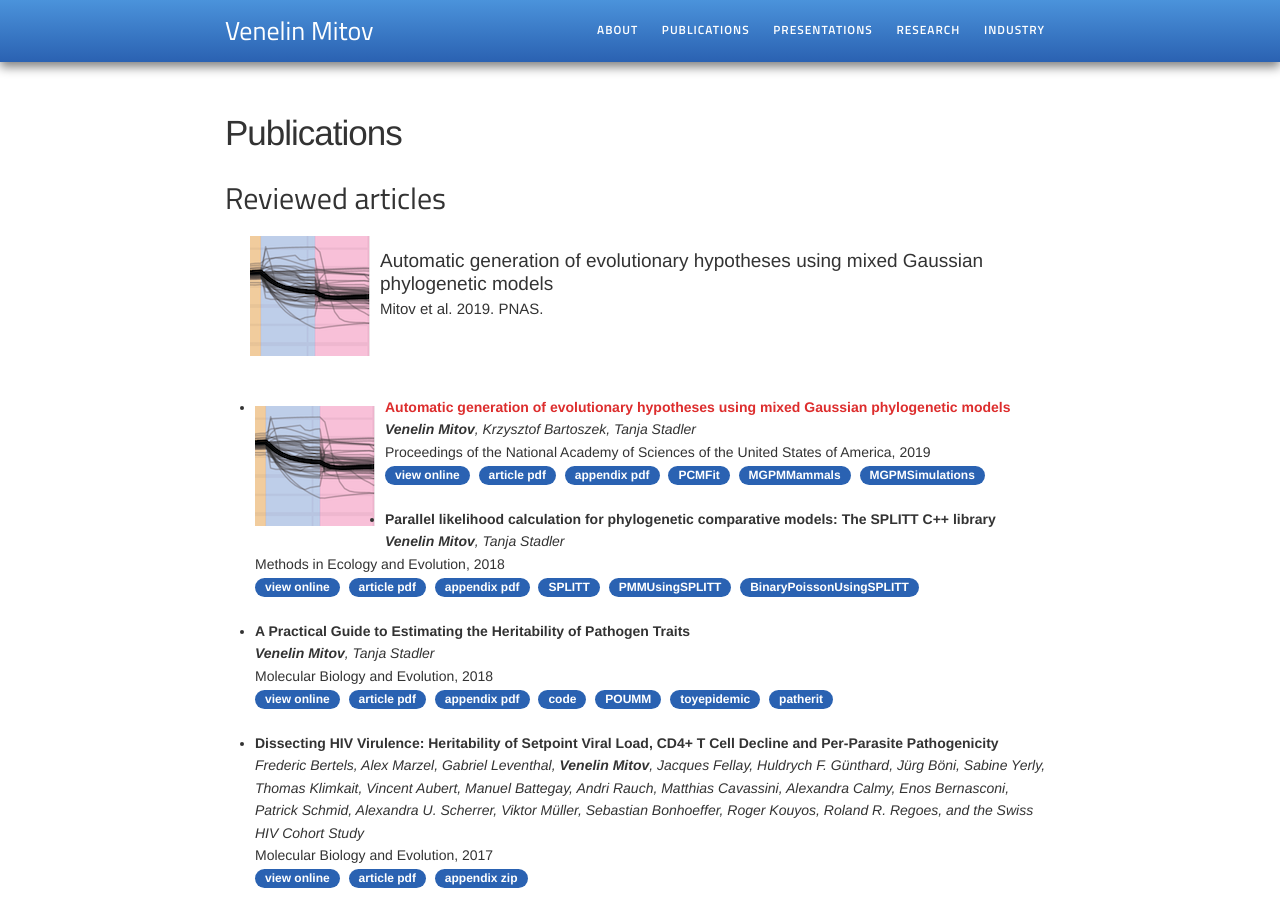
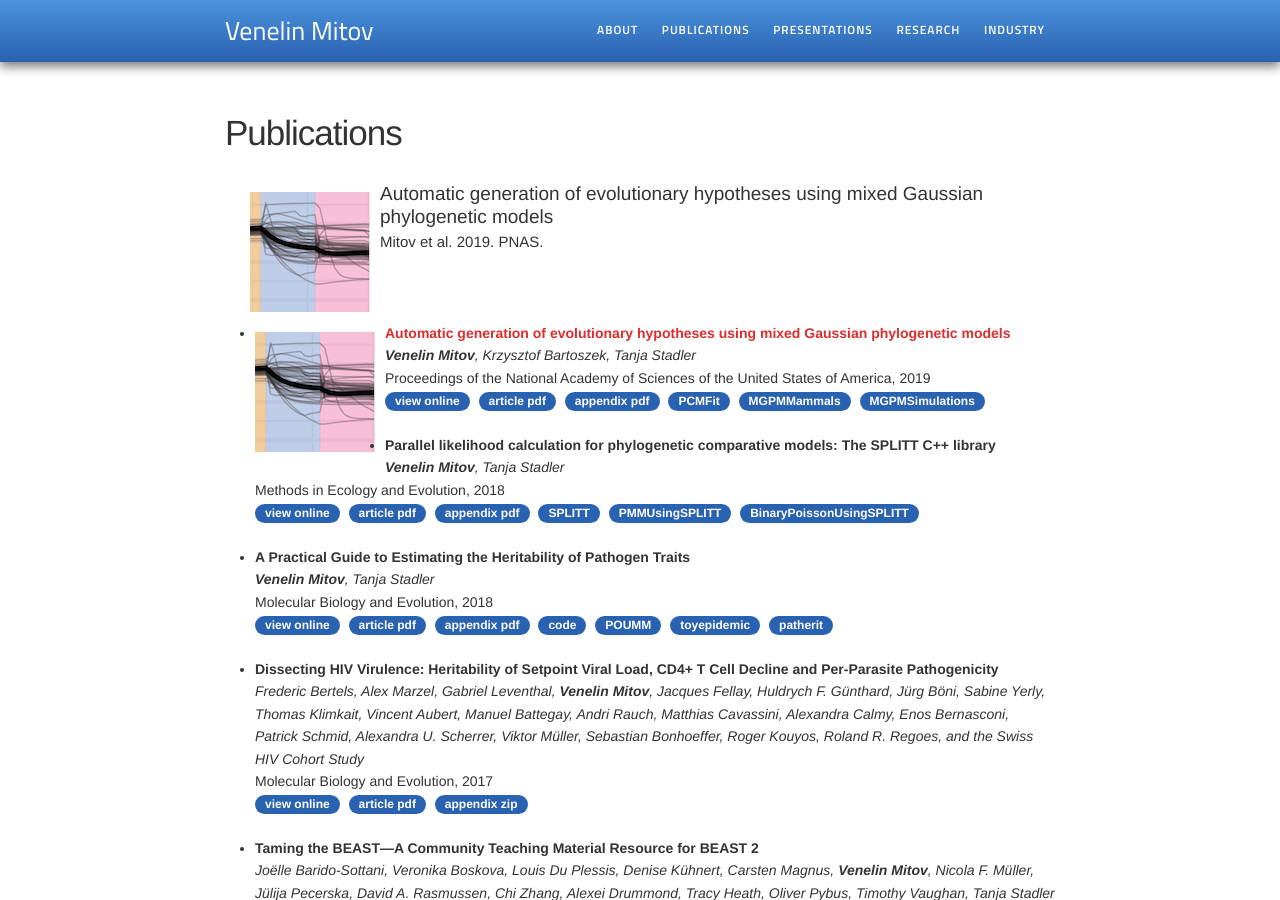
Before and after one commit to venelin/venelin.github.io, a Jekyll site: the page built from publications.md, in a window 1280 px wide and 900 px high. Built offline with Jekyll 4.4.1, drawn with Linux system fonts in a browser that asks for light colours.

Commit message:
remove spacers

```diff
--- a/publications.md
+++ b/publications.md
@@ -3,8 +3,6 @@ layout: page
 permalink: /publications/
 title: Publications
 ---
-
-<h2>Reviewed articles</h2>
 
 <div class="container">
   <div class="row">
@@ -14,12 +12,12 @@ title: Publications
     				<img class="pull-left pad-right media-object" src="/publications/2019-mgpm-pnas/image.png">
   				</a>
  			 	<div class="media-body">
-    				<div class="smallhead media-heading"><a href="/publications/2019-mgpm-pnas/" class="off"><br/>Automatic generation of evolutionary hypotheses using mixed Gaussian phylogenetic models</a></div>
+    				<div class="smallhead media-heading"><a href="/publications/2019-mgpm-pnas/" class="off">Automatic generation of evolutionary hypotheses using mixed Gaussian phylogenetic models</a></div>
     				<p class="note">Mitov et al. 2019. PNAS.</p>
   				</div>
 			</div>
-			<div class="bigspacer"></div>
-			<div class="spacer"></div>
+			<!--<div class="bigspacer"></div>
+			<div class="spacer"></div>-->
     </div>
   </div>
 </div>
```
